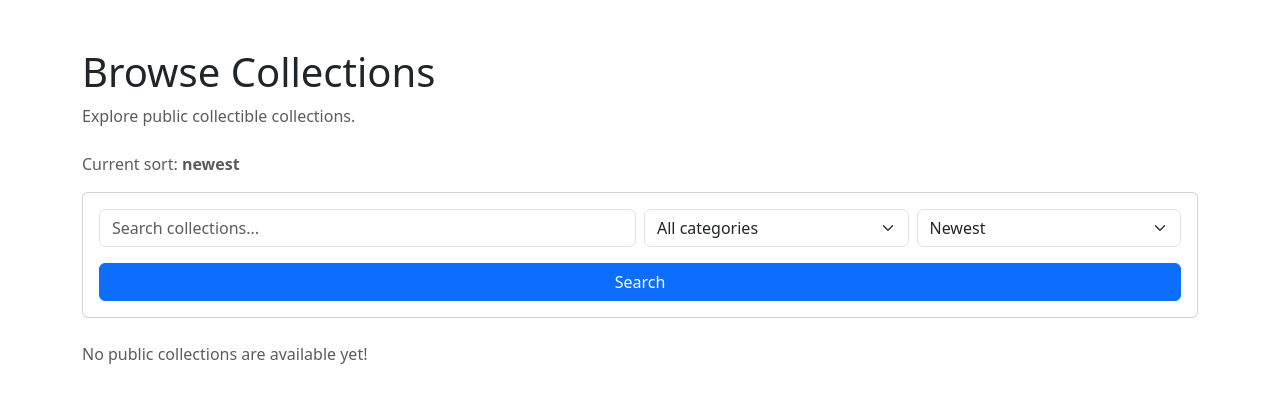
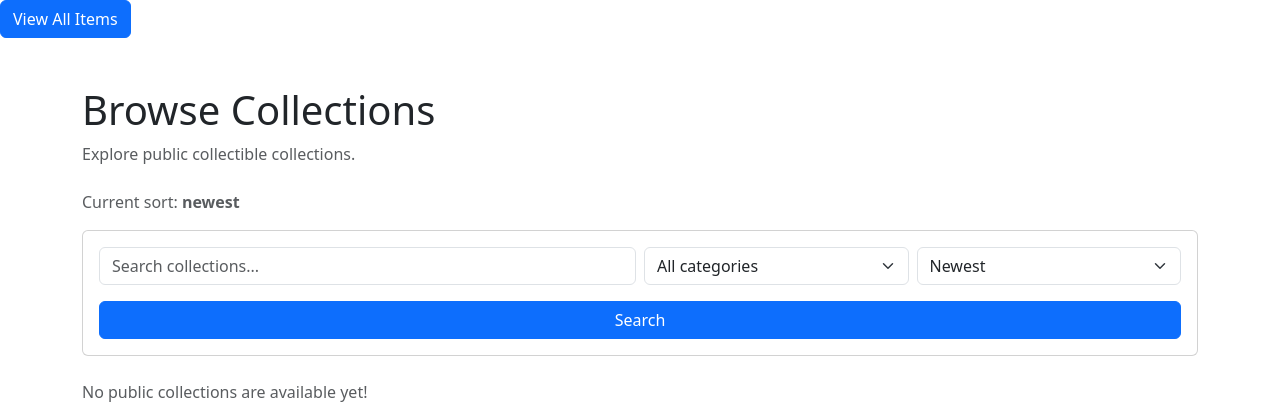
Before and after one commit to 1celatte/CollectiX, a Flask app: page /browse/ in a window 1280 px wide. Shown: the top 420 px of the page. Run offline with Flask 3, Linux system fonts and the light colour scheme.

Commit message:
Add item browsing and navigation link

```diff
--- a/app/browse/routes.py
+++ b/app/browse/routes.py
@@ -57,16 +57,30 @@ def browse_page():
         sort=sort
     )
 
-#Display all the approved collectible items
+#Display and search approved collectible items
 @browse_bp.route("/items")
 def browse_items():
-    items = Item.query.filter_by(
+    #Get the keyword from the search box
+    query = request.args.get("q", "").strip()
+
+    #Start with approved items
+    items_query = Item.query.filter_by(
         status="approved"
-    ).order_by(
+    )
+
+    #Search by item name
+    if query:
+        items_query = items_query.filter(
+            Item.name.ilike(f"%{query}%")
+        )
+
+    #Sort newest items first
+    items = items_query.order_by(
         Item.created_at.desc()
     ).all()
 
     return render_template(
         "browse/items.html",
-        items=items
+        items=items,
+        query=query
     )
--- a/app/templates/browse/browse.html
+++ b/app/templates/browse/browse.html
@@ -10,6 +10,13 @@
     <!--Bootstrap CSS-->
     <link href="https://cdn.jsdelivr.net/npm/bootstrap@5.3.8/dist/css/bootstrap.min.css" rel="stylesheet">
 </head>
+
+<a
+    href="{{ url_for('browse.browse_items') }}"
+    class="btn btn-primary"
+>
+    View All Items
+</a>
 
 <body>
 
```
